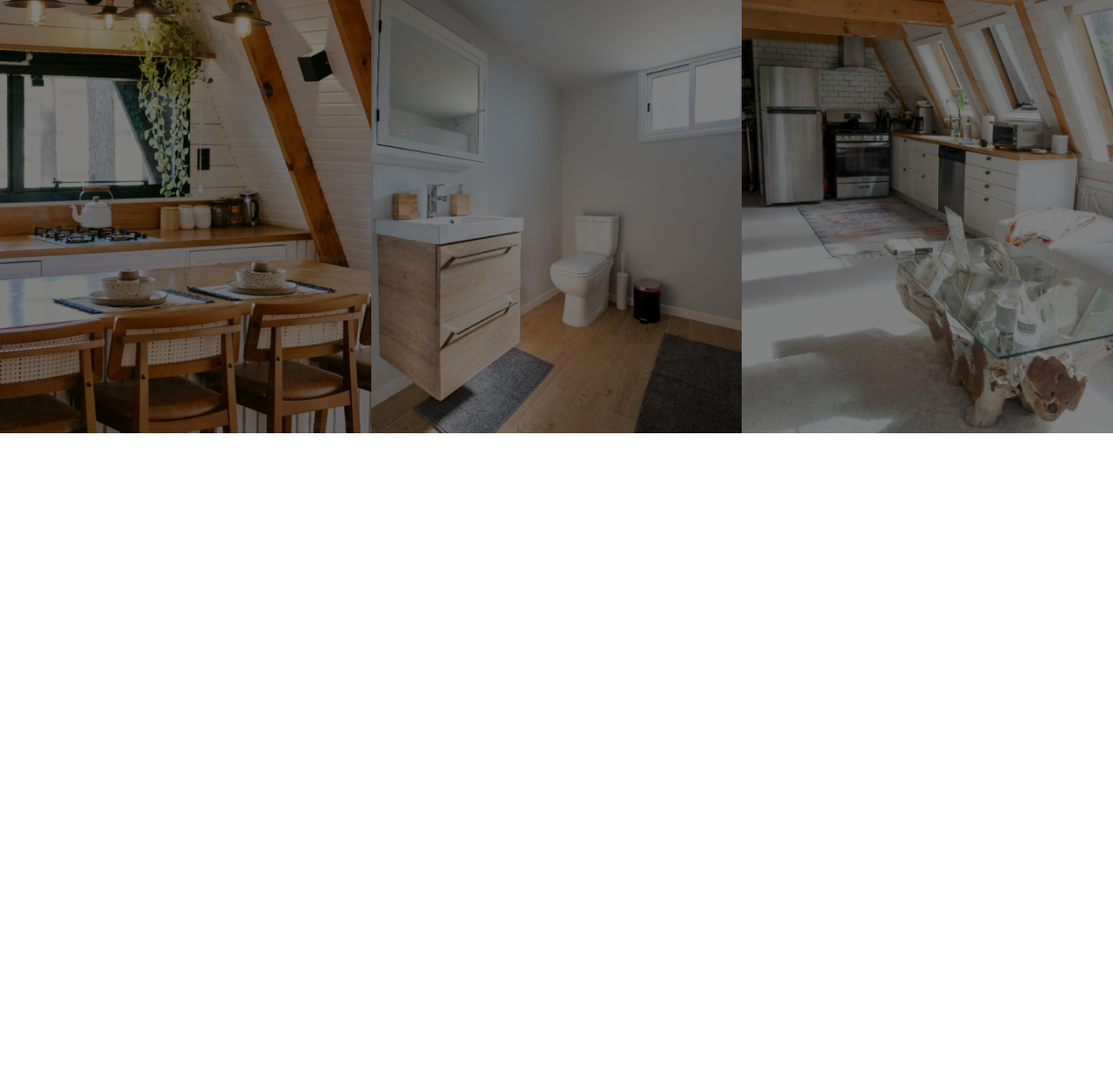
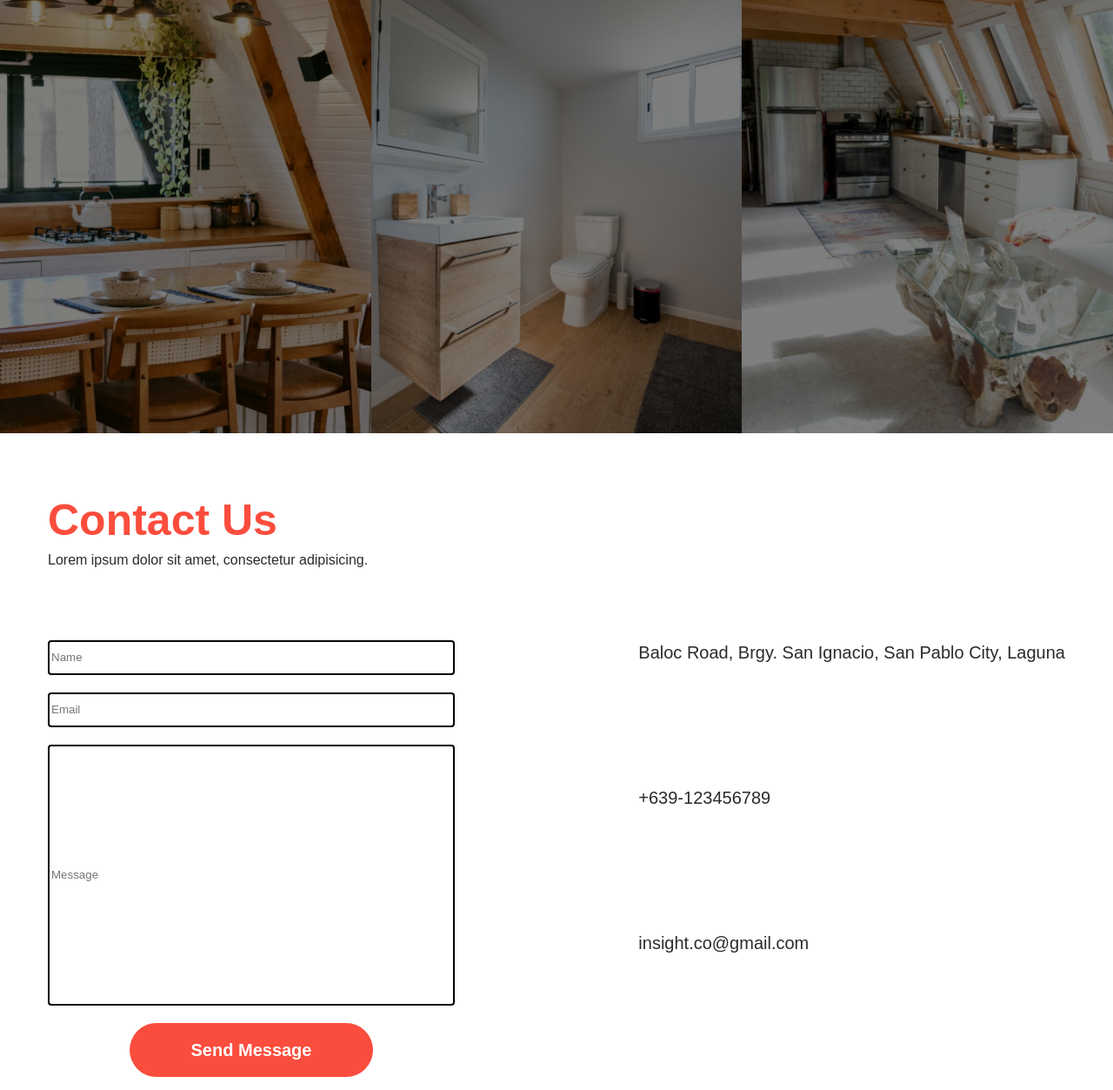
Before and after one commit to EthanVeridiano/Insight-Basic, a plain HTML site: page index.html in a window 1280 px wide. Shown: the part 1634-2887 px from the top of the page at 87% size. Before the commit the page ends 2132 px from the top, so only its background shows below. Drawn offline with Linux system fonts and the light colour scheme.

Commit message:
contacts

```diff
--- a/index.html
+++ b/index.html
@@ -45,7 +45,7 @@
 
     <section class="services">
         <div class="container">
-            <div class="services__title">
+            <div class="section__title">
                 <h2>Services</h2>
                 <p>Lorem ipsum dolor sit amet consectetur.</p>
             </div>
@@ -106,6 +106,33 @@
             </div>
         </div>
 </section>
+<section class="contact">
+    <div class="container">
+        <div class="section__title">
+            <h2>Contact Us</h2>
+            <p>Lorem ipsum dolor sit amet, consectetur adipisicing.</p>
+        </div>
+        <div class="contact__wrapper">
+            <form action="">
+                <input type="text" name="" id="" placeholder="Name">
+                <input type="text" name="" id="" placeholder="Email">
+                <input type="text" name="" id="" placeholder="Message">
+                <a href="" class="btn bg--primary">Send Message</a>
+            </form>
+            <table class="contact__detail">
+                <tr>
+                    <td>Baloc Road, Brgy. San Ignacio, San Pablo City, Laguna</td>
+                </tr>
+                <tr>
+                    <td>+639-123456789</td>
+                </tr>
+                <tr>
+                    <td>insight.co@gmail.com</td>
+                </tr>
+            </table>
+        </div>
+    </div>
+</section>
     <script src="./script.js"></script>
 </body>
 </html>
--- a/style.css
+++ b/style.css
@@ -297,14 +297,6 @@
   background:#ffffff;
 
 }
-.services__title{
-  margin-bottom:8rem;
-}
-.services__title h2{
-  font-size:5rem;
-  font-weight:600;
-  color:#fb4d3d;
-}
 
 .services__wrapper{
   display:grid;
@@ -444,7 +436,45 @@
   max-width:40rem;
   padding:2rem;
 }
+}
 
+/* CONTACTS */
+.contact{
+  padding-top:5rem;
+}
+.contact__wrapper{
+  display:flex;
+  justify-content:space-between
+}
+.contact__wrapper table{
+  font-size:2rem;
+  font-weight:500;
+}
+.contact__wrapper form{
+  display:grid;
+  grid-template-columns:1fr;
+  gap:2rem;
+  width:40%
+}
+.contact__wrapper form input{
+  border: 2px solid black;
+  border-radius: 4px;
+}
+.contact__wrapper form input:first-child{
+  height:4rem
+}
+.contact__wrapper form input:nth-child(2){
+  height:4rem;
+  display:flex;
+  align-items:first-baseline
+}
+.contact__wrapper form input:nth-child(3){
+  height:30rem
+}
+.contact__wrapper form a{
+  width:60%;
+  margin: 0 auto;
+  text-align:center;
 }
 
 /* REPEATABLE PATTERNS */
@@ -480,3 +510,12 @@
   scale:1.1;
   transition:.5s ease;
 }
+
+.section__title{
+  margin-bottom:8rem;
+}
+.section__title h2{
+  font-size:5rem;
+  font-weight:600;
+  color:#fb4d3d;
+}
```
